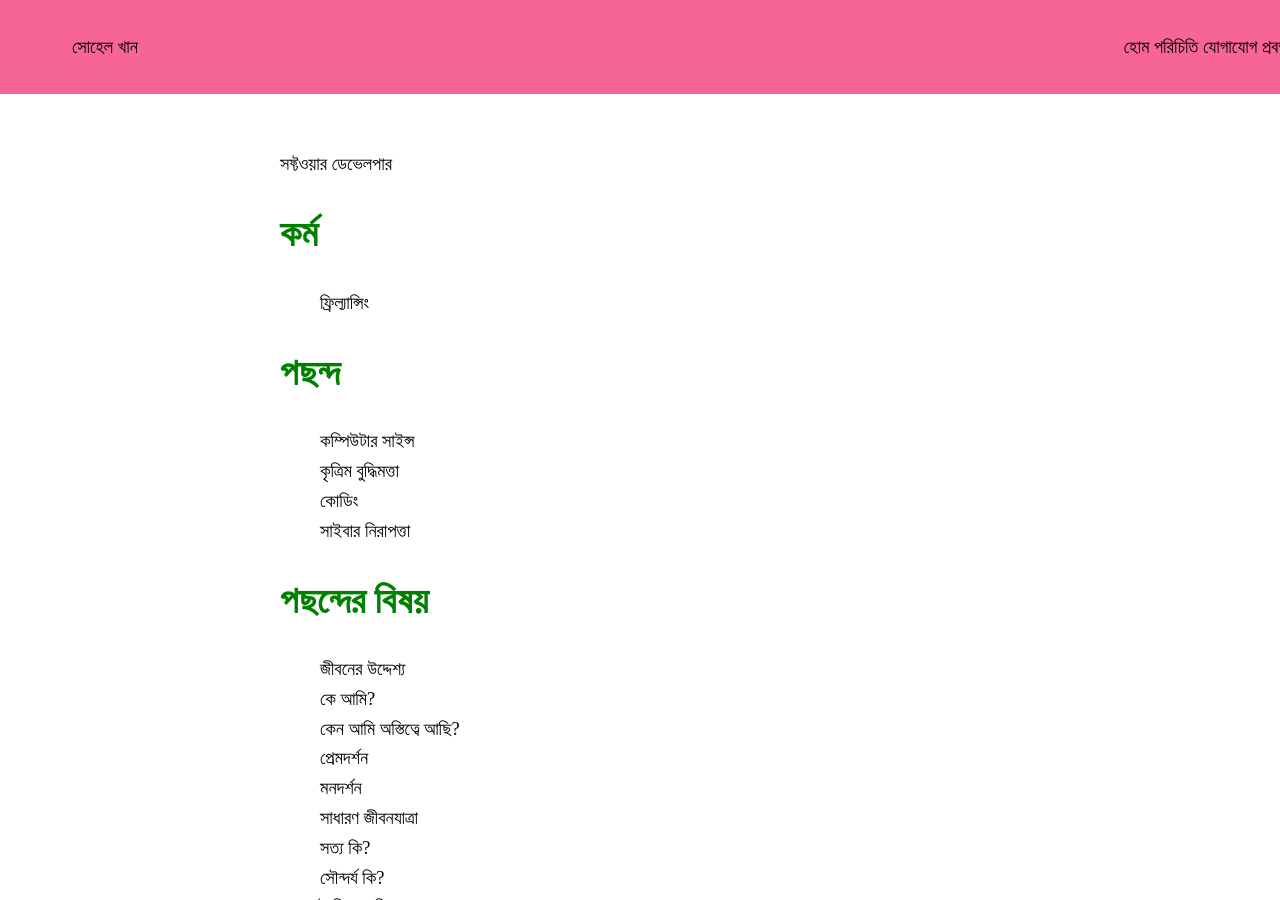
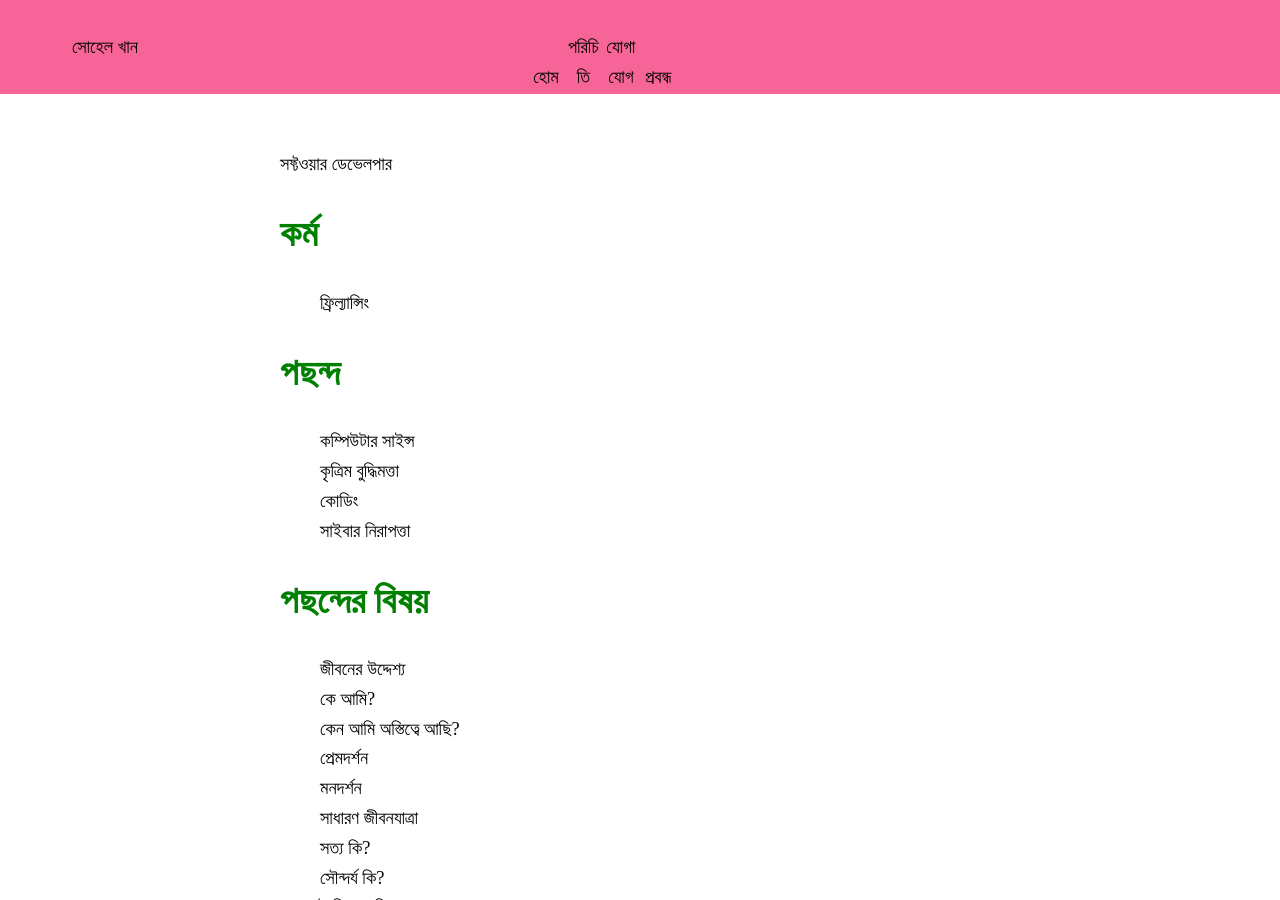
Before and after one commit to sohelkhanz/sohelkhanz.github.io, a Jekyll site: the page built from index.md, in a window 1280 px wide and 900 px high. Built offline with Jekyll 4.4.1, drawn with Linux system fonts in a browser that asks for light colours.

Commit message:
Update style.css

```diff
--- a/assets/css/style.css
+++ b/assets/css/style.css
@@ -85,8 +85,8 @@ header {
     margin: 0 0 0 5%;
 }
 .menu {
-    width: auto;
-    height: auto;
+    width: 60%;
+    height: 100%;
     float: right;
 }
 .menu ul {
@@ -101,7 +101,7 @@ header {
     display: flex;             /* NEW, Spec - Opera 12.1, Firefox 20+ */
 }
 .menu ul a {
-    width: auto;
+    width: 20%;
     height: inherit;
     color: #000;
     display: inline-block;
```
